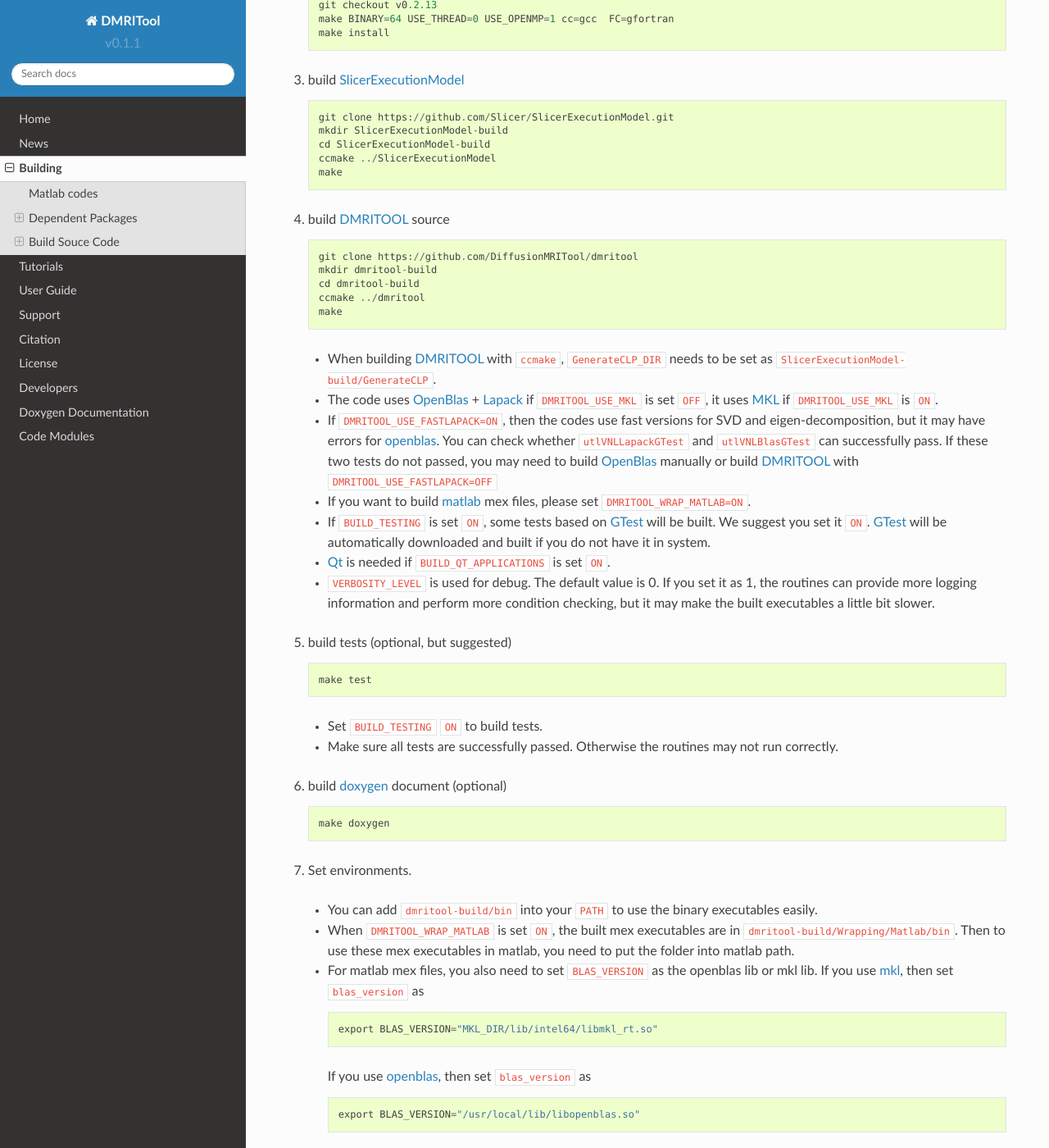
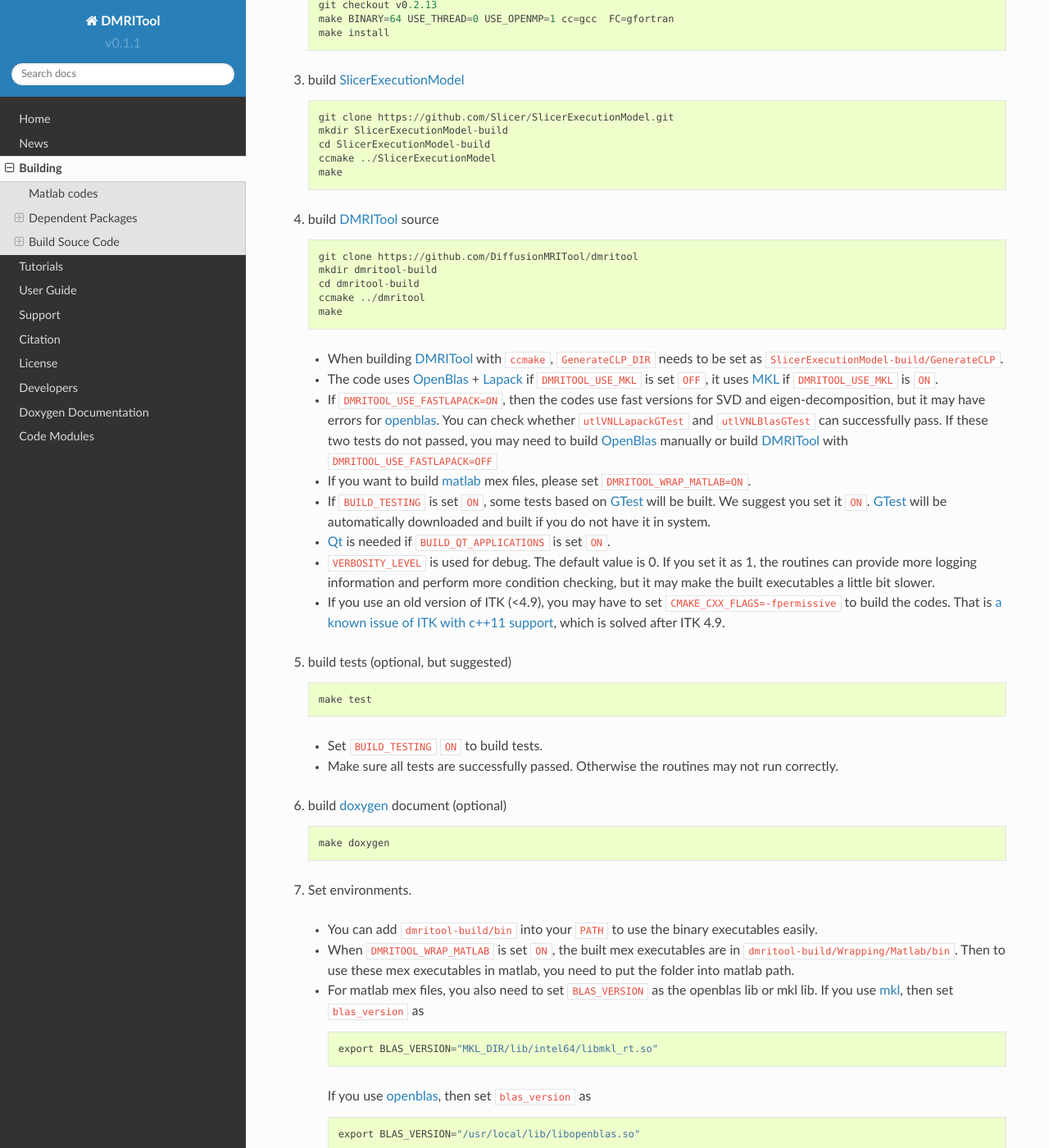
Before and after one commit to DiffusionMRITool/dmritool, a Sphinx documentation site: the page built from Documentation/Sphinx/building.rst, in a window 1280 px wide and 1400 px high, scrolled down 1663 px. Shown: the whole window at 82% size. Built offline with Sphinx 7.4.7 and the Read the Docs theme 2.0.0, drawn with Linux system fonts in a browser that asks for light colours; formulas are drawn with MathJax 3; pages that are not in the unit, such as notebooks, are missing from menus; comment, search, counter and statistics services are not loaded; some of the changed text lies outside the part shown.

Commit message:
DOC: add building instruction for c++11, ITK, gcc.

```diff
--- a/Documentation/Sphinx/building.rst
+++ b/Documentation/Sphinx/building.rst
@@ -31,8 +31,8 @@
 -----------------
 
 -  CMake_ (Version 2.8 or newer)
--  GCC_ (4.6 or newer)
--  `Insight Toolkit`_ (ITK, version 4 or newer)
+-  GCC_ (4.8 or newer. DMRITool uses C++11, thus it cannot work for old gcc)
+-  `Insight Toolkit`_ (ITK, version 4.9 or newer)
 -  `Visualization Toolkit`_ (VTK, version 6 or newer)
 -  SlicerExecutionModel_ (GenerateCLP, for command line interface):
 -  `OpenBLAS`_ + Lapack_ or MKL_ (at least one is required)
@@ -87,7 +87,7 @@
        ccmake ../SlicerExecutionModel
        make
 
-4. build DMRITOOL_ source ::
+4. build DMRITool_ source ::
 
        git clone https://github.com/DiffusionMRITool/dmritool
        mkdir dmritool-build
@@ -95,12 +95,12 @@
        ccmake ../dmritool
        make
 
-  -  When building DMRITOOL_ with ``ccmake``, ``GenerateCLP_DIR`` needs to be set as ``SlicerExecutionModel-build/GenerateCLP``.
+  -  When building DMRITool_ with ``ccmake``, ``GenerateCLP_DIR`` needs to be set as ``SlicerExecutionModel-build/GenerateCLP``.
   -  The code uses OpenBlas_ + Lapack_ if ``DMRITOOL_USE_MKL`` is set ``OFF``, it uses MKL_ if ``DMRITOOL_USE_MKL`` is ``ON``.
   -  If ``DMRITOOL_USE_FASTLAPACK=ON``, then the codes use fast versions for SVD and eigen-decomposition,
      but it may have errors for openblas_.
      You can check whether ``utlVNLLapackGTest`` and ``utlVNLBlasGTest`` can successfully pass.
-     If these two tests do not passed, you may need to build OpenBlas_ manually or build DMRITOOL_ with ``DMRITOOL_USE_FASTLAPACK=OFF``
+     If these two tests do not passed, you may need to build OpenBlas_ manually or build DMRITool_ with ``DMRITOOL_USE_FASTLAPACK=OFF``
   -  If you want to build matlab_ mex files, please set ``DMRITOOL_WRAP_MATLAB=ON``.
   -  If ``BUILD_TESTING`` is set ``ON``, some tests based on GTest_ will be built.
      We suggest you set it ``ON``. GTest_ will be automatically downloaded and built if you do not have it in system.
@@ -108,6 +108,8 @@
   -  ``VERBOSITY_LEVEL`` is used for debug. The default value is 0.
      If you set it as 1, the routines can provide more logging information and perform more condition checking,
      but it may make the built executables a little bit slower.
+  -  If you use an old version of ITK (<4.9), you may have to set ``CMAKE_CXX_FLAGS=-fpermissive`` to build the codes.
+     That is `a known issue of ITK with c++11 support <https://itk.org/pipermail/insight-developers/2015-December/024705.html>`_, which is solved after ITK 4.9.
 
 
 5. build tests (optional, but suggested) ::
@@ -139,5 +141,5 @@
 Windows
 --------
 
-We did not test the building of DMRITOOL_ in windows.
+We did not test the building of DMRITool_ in windows.
 You can try it by yourself.
```
Also changed, not shown: other parts of Documentation/Sphinx/building.rst (+1 -1 lines).
